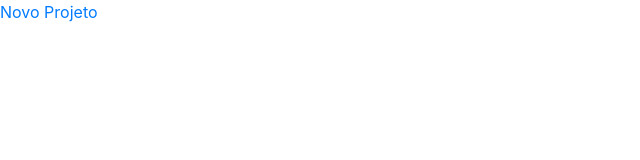
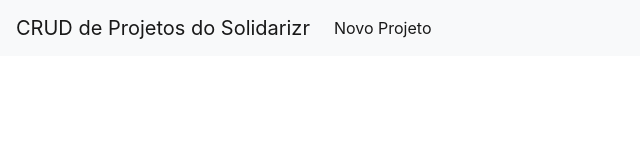
Before and after one commit to deckerjeferson/solidarizr-project-creator, a plain HTML site: page src/main/resources/static/index.html in a window 1280 px wide. Shown: the whole page, without its empty margins (0-640 px from the left). Drawn offline with nearby package versions, Linux system fonts and the light colour scheme; no server answers.

Commit message:
Fixing header

```diff
--- a/src/main/resources/static/index.html
+++ b/src/main/resources/static/index.html
@@ -7,8 +7,20 @@
         <script src="./js/app.js"></script>
         <title>Tabela de Eventos</title>
     </head>
+    <header>
+        <nav class="navbar navbar-expand-lg navbar-light bg-light">
+            <a class="navbar-brand" href="#">CRUD de Projetos do Solidarizr</a>
+
+            <div class="collapse navbar-collapse" id="navbarColor03">
+                <ul class="navbar-nav mr-auto">
+                    <li class="nav-item active">
+                        <a class="nav-link" href="javascript:projectController.abrirModal()">Novo Projeto <span class="sr-only">(current)</span></a>
+                    </li>
+                </ul>
+            </div>
+        </nav>
+    </header>
     <body>
-        <a href="javascript:projectController.abrirModal()">Novo Projeto</a>
         <div class="container">
 
         </div>
@@ -55,7 +67,7 @@
                         </form>
                     </div>
                     <div class="modal-footer">
-                        <button type="button" class="btn btn-secondary" data-dismiss="modal">Close</button>
+                        <button type="button" class="btn btn-secondary" data-dismiss="modal">Cancelar</button>
                         <button id="btnSave" type="button" class="btn btn-primary">Salvar</button>
                     </div>
                 </div>
```
